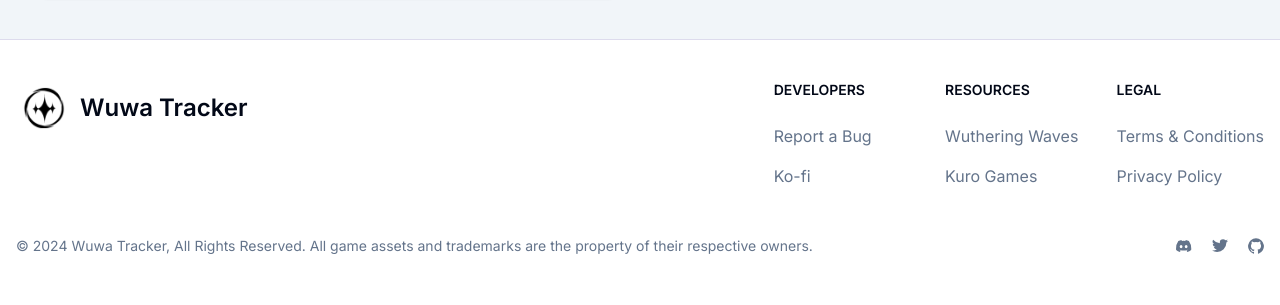
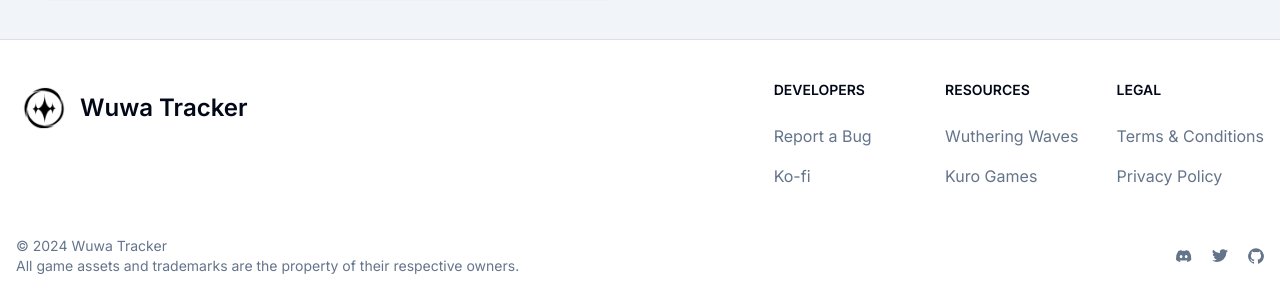
Before and after one commit to Luzefiru/wuwatracker, a Next.js app: page /convene/limited-character in a window 1280 px wide. Shown: the part 721-1026 px from the top of the page. Built offline with nearby package versions, Linux system fonts and the light colour scheme; what @shrutibalasa/tailwind-grid-auto-fit would draw is missing.

Commit message:
refactor: footer

```diff
--- a/src/components/ui/footer.tsx
+++ b/src/components/ui/footer.tsx
@@ -4,7 +4,7 @@ import Image from 'next/image';
 export function Footer() {
   return (
     <footer className="border-t mt-10 pt-2 bg-background">
-      <div className="mx-auto w-full max-w-screen-xl p-4 py-6 lg:py-8">
+      <div className="mx-auto w-full max-w-screen-desktop p-4 py-6 lg:py-8">
         <div className="md:flex md:justify-between">
           <div className="mb-6 md:mb-0">
             <a href="/" className="flex items-center gap-2">
@@ -83,19 +83,20 @@ export function Footer() {
             </div>
           </div>
         </div>
-        <div className="sm:flex sm:items-center sm:justify-between mt-12">
-          <span className="text-sm sm:text-center text-muted-foreground">
+        <div className="text-center sm:text-start sm:flex sm:items-center sm:justify-between mt-12">
+          <span className="text-sm text-muted-foreground">
             © 2024{' '}
             <a href="https://flowbite.com/" className="hover:underline">
-              Wuwa Tracker,
-            </a>{' '}
-            All Rights Reserved. All game assets and trademarks are the property
-            of their respective owners.
+              Wuwa Tracker
+            </a>
+            <br />
+            All game assets and trademarks are the property of their respective
+            owners.
           </span>
-          <div className="flex mt-4 sm:justify-center sm:mt-0">
+          <div className="flex justify-center mt-4 sm:mt-0">
             <a
               href="https://discord.com/invite/wutheringwaves"
-              className="text-muted-foreground ms-5"
+              className="text-muted-foreground"
             >
               <svg
                 className="w-4 h-4"
```
